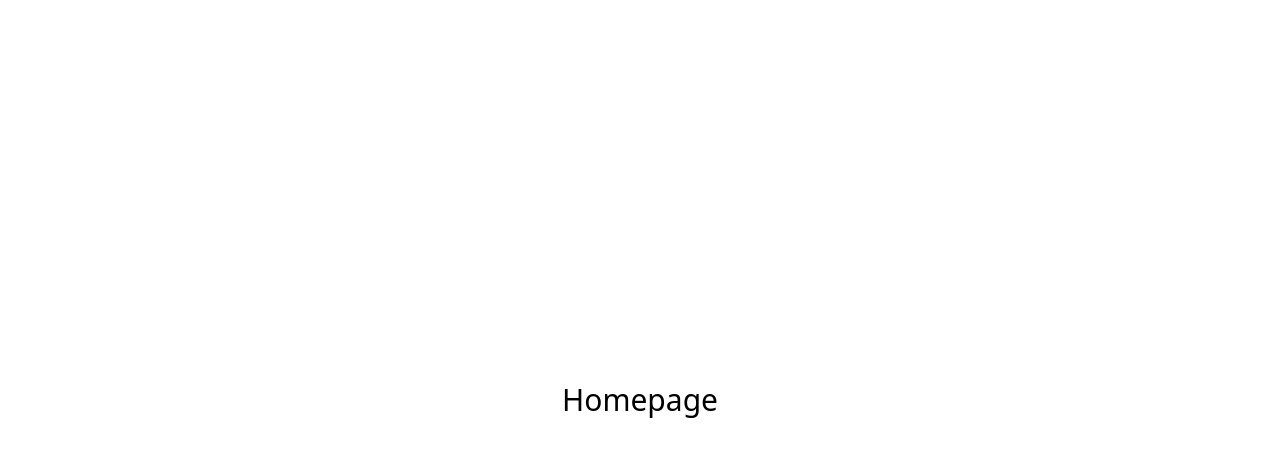
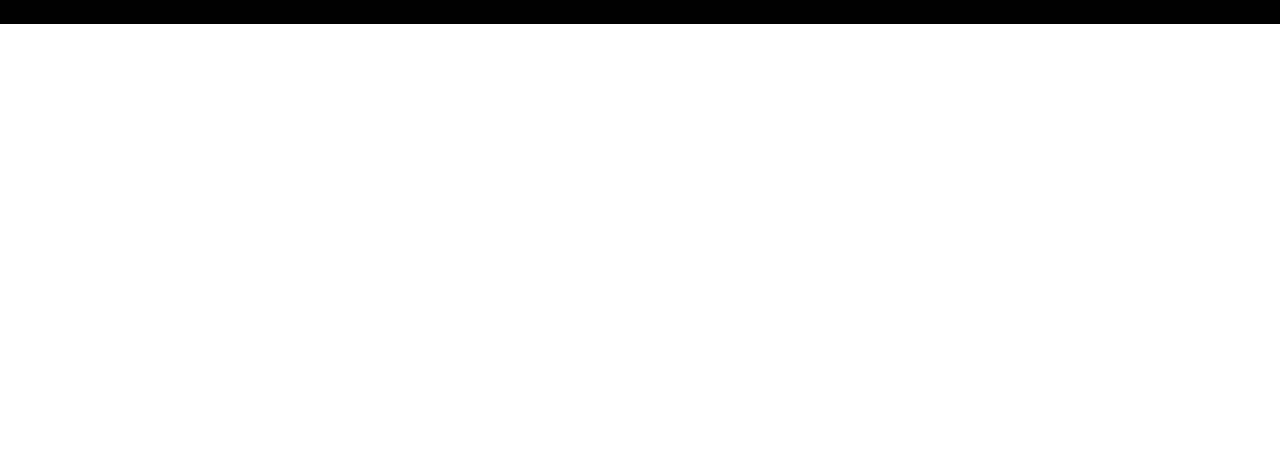
Before and after one commit to Vitorialuz229/projeto-spotify-clone, a React (Vite) app: page / in a window 1280 px wide. Shown: the top 456 px of the page. Built offline with nearby package versions, Linux system fonts and the light colour scheme.

Commit message:
:lipstick:	feat: Limpeza de estiização

```diff
--- a/src/index.css
+++ b/src/index.css
@@ -1,15 +1,3 @@
 @tailwind base;
 @tailwind components;
 @tailwind utilities;
-
-* {
-  margin: 0;
-  padding: 0;
-  box-sizing: border-box;
-  -webkit-font-smoothing: antialiased;
-  -moz-osx-font-smoothing: grayscale;
-}
-
-:root {
-  font-size: 62.5%;
-}
--- a/src/pages/_layout.tsx
+++ b/src/pages/_layout.tsx
@@ -2,6 +2,6 @@
 
 export default function Layout({ children }: PropsWithChildren) {
   return (
-    <main className="text-5xl flex items-center justify-center h-screen">{children}</main>
+    <main className="bg-black">{children}</main>
   )
 };
--- a/tailwind.config.js
+++ b/tailwind.config.js
@@ -4,6 +4,7 @@
     "./index.html",
     "./src/**/*.{js,ts,jsx,tsx}",
   ],
+  darkMode: 'class',
   theme: {
     fontFamily:{
     },
```
